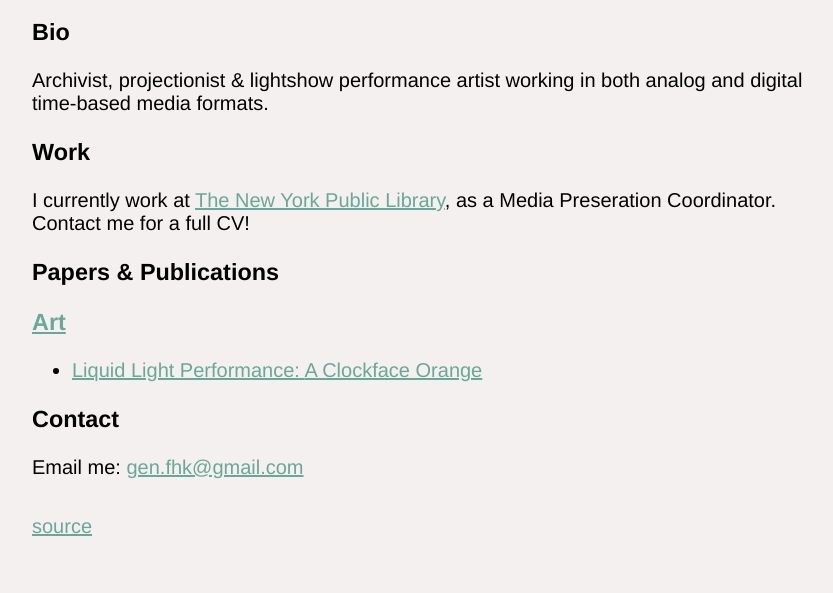
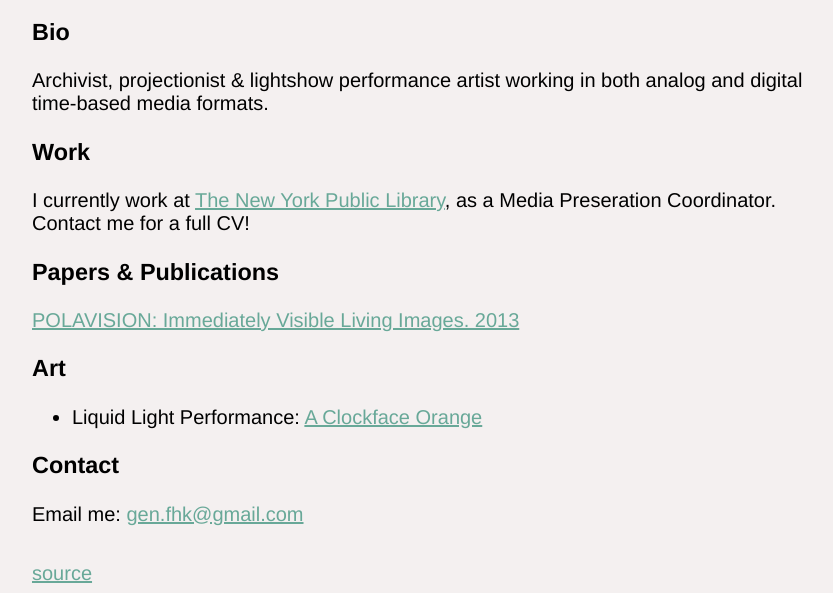
Before and after one commit to genfhk/genevievehk, a plain HTML site: page index.html in a window 1280 px wide. Shown: the part 282-875 px from the top of the page, without its empty margins (208-1041 px from the left). Before the commit the page ends 828 px from the top, so only its background shows below. Drawn offline with Linux system fonts and the light colour scheme.

Commit message:
this way?

```diff
--- a/index.html
+++ b/index.html
@@ -22,7 +22,7 @@
         href="https://www.nypl.org/">The New York Public Library</a>, as a Media Preseration Coordinator. Contact me for a full CV!
 
         <h3>Papers & Publications</h3>
-        <p><a href="papers/Havemeyer-King_POLAVISION_2013.pdf>POLAVISION:Immediately Visible Living Images"</a></li>
+        <p><a href="cv.pdf">POLAVISION: Immediately Visible Living Images. 2013</a></li>
         </p>
 
         <h3 class="lead">Art</h3>
```
